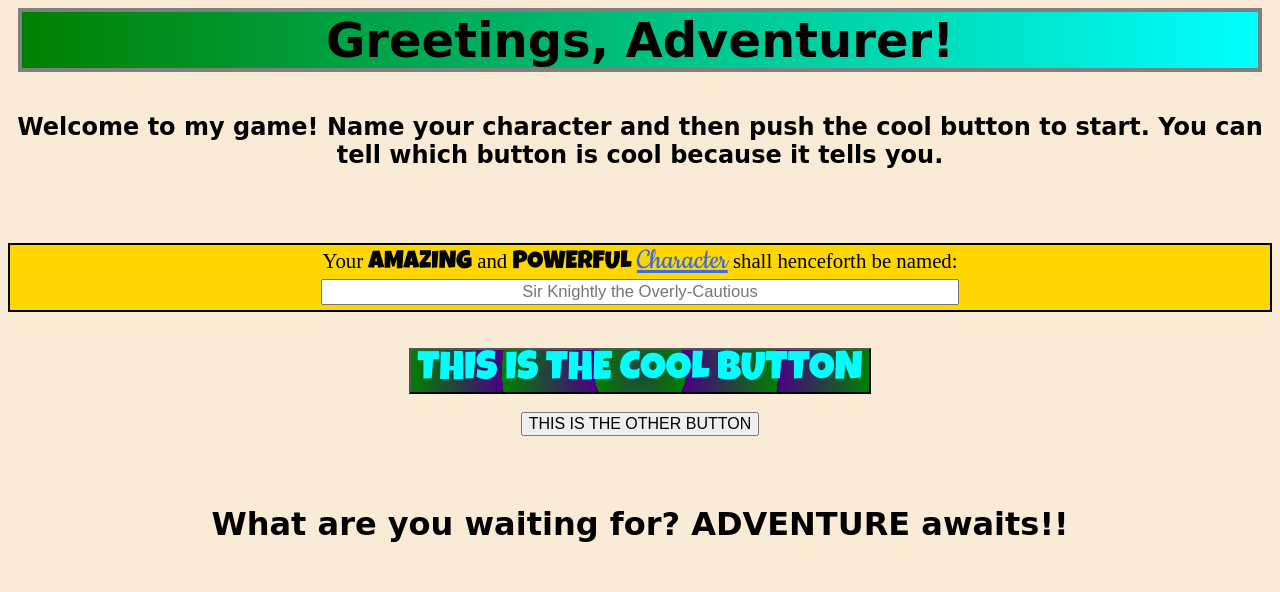
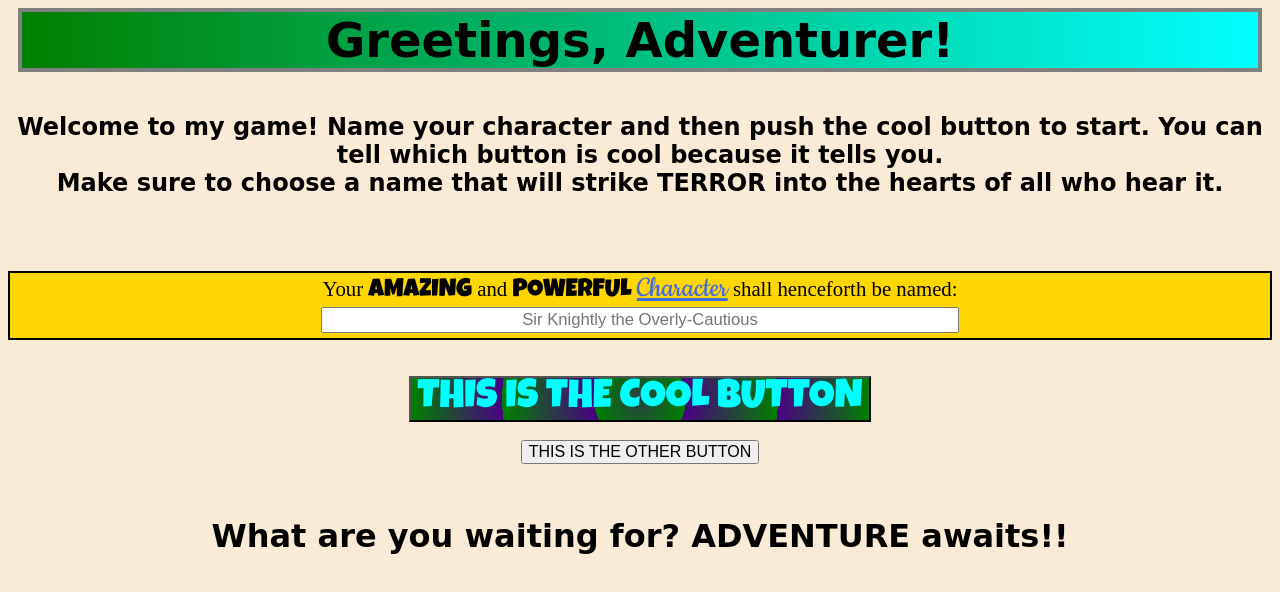
Before and after one commit to Moses613/basic-text-adventure, a plain HTML site: page index.html in a window 1280 px wide. Drawn offline with Linux system fonts and the light colour scheme; a web font is replaced by a local one.

Commit message:
Update files

```diff
--- a/index.html
+++ b/index.html
@@ -9,7 +9,7 @@
 <body id="body">
     <header>
         <h1>Greetings, Adventurer!</h1><br>
-        <h2>Welcome to my game! Name your character and then push the cool button to start. You can tell which button is cool because it tells you.</h2>
+        <h2>Welcome to my game! Name your character and then push the cool button to start. You can tell which button is cool because it tells you.<br>Make sure to choose a name that will strike TERROR into the hearts of all who hear it.</h2>
     </header>
     <main>
         <br><br><br>
--- a/main.css
+++ b/main.css
@@ -1,7 +1,7 @@
 @import url('https://fonts.googleapis.com/css?family=Cookie|Luckiest+Guy|Shrikhand');
 
 body {
-    background-color: antiquewhite
+    background-color: antiquewhite;
 }
 
 header {
@@ -37,7 +37,7 @@ label {
 button {
     display: block;
     margin: auto;
-    font-size: 2em
+    font-size: 2em;
 }
 
 #button1 {
@@ -58,7 +58,7 @@ footer {
 
 footer h1 {
     position: relative;
-    top: 3rem;
+    top: 2rem;
 }
 
 .impact {
--- a/script.js
+++ b/script.js
@@ -12,3 +12,7 @@ function blowUpEverything() {
 window.onload = function() {
     $("button1").onclick = blowUpEverything;
 }
+
+/*TODO: Randomize the placeholder for the player's name, using names like
+Sir Egghead the Extortionist, Sir Graham the Laxative Creampuff, Sir Necromancer the Necromancer the Third Jr., Sir Bob the Electric Cow,
+Dangamere the Dreadfully Woe-Begone Donkey, Sir John "In-The-John" Hamburgerstein, Umbridge the Unbelievably-Fat*/
```
